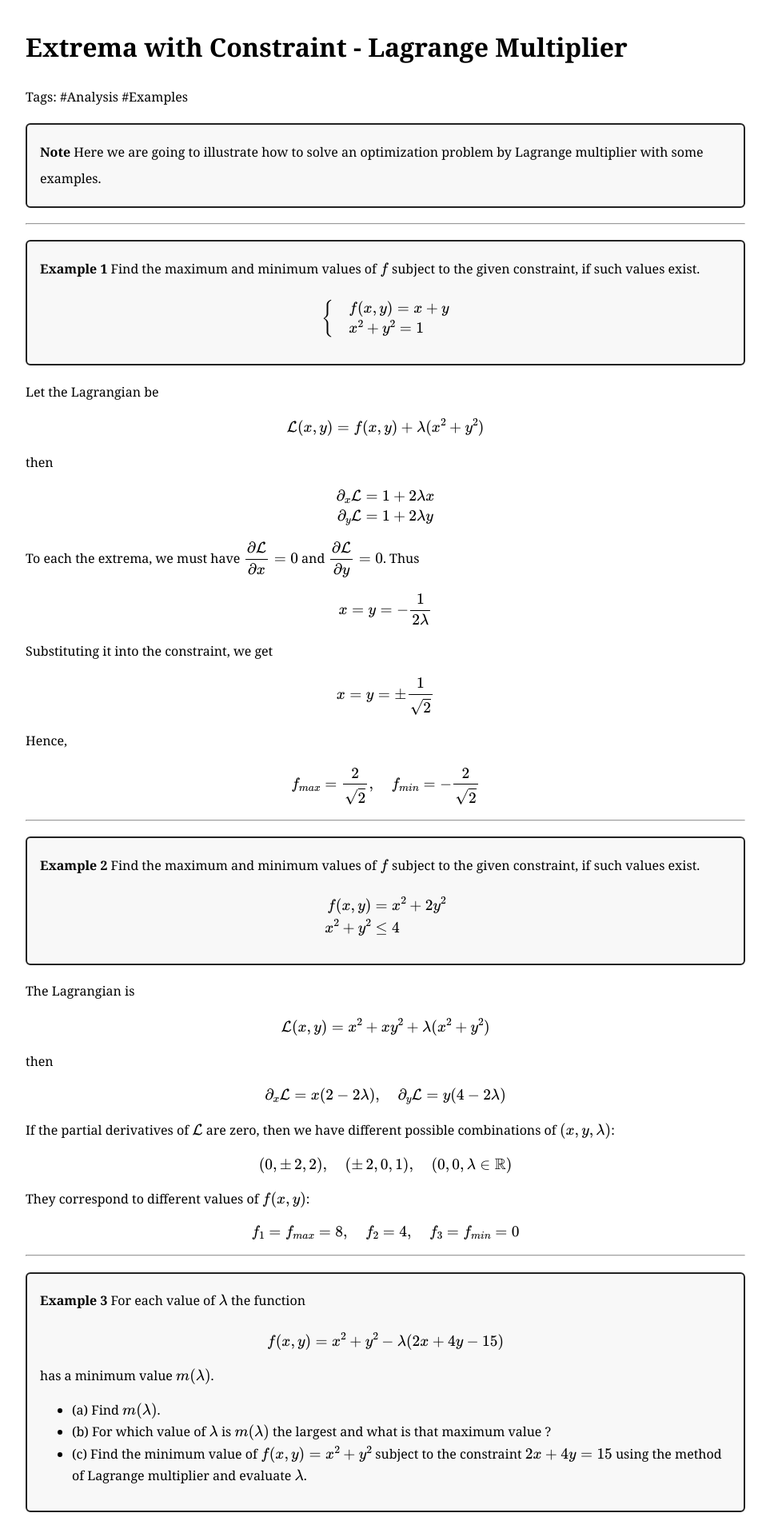
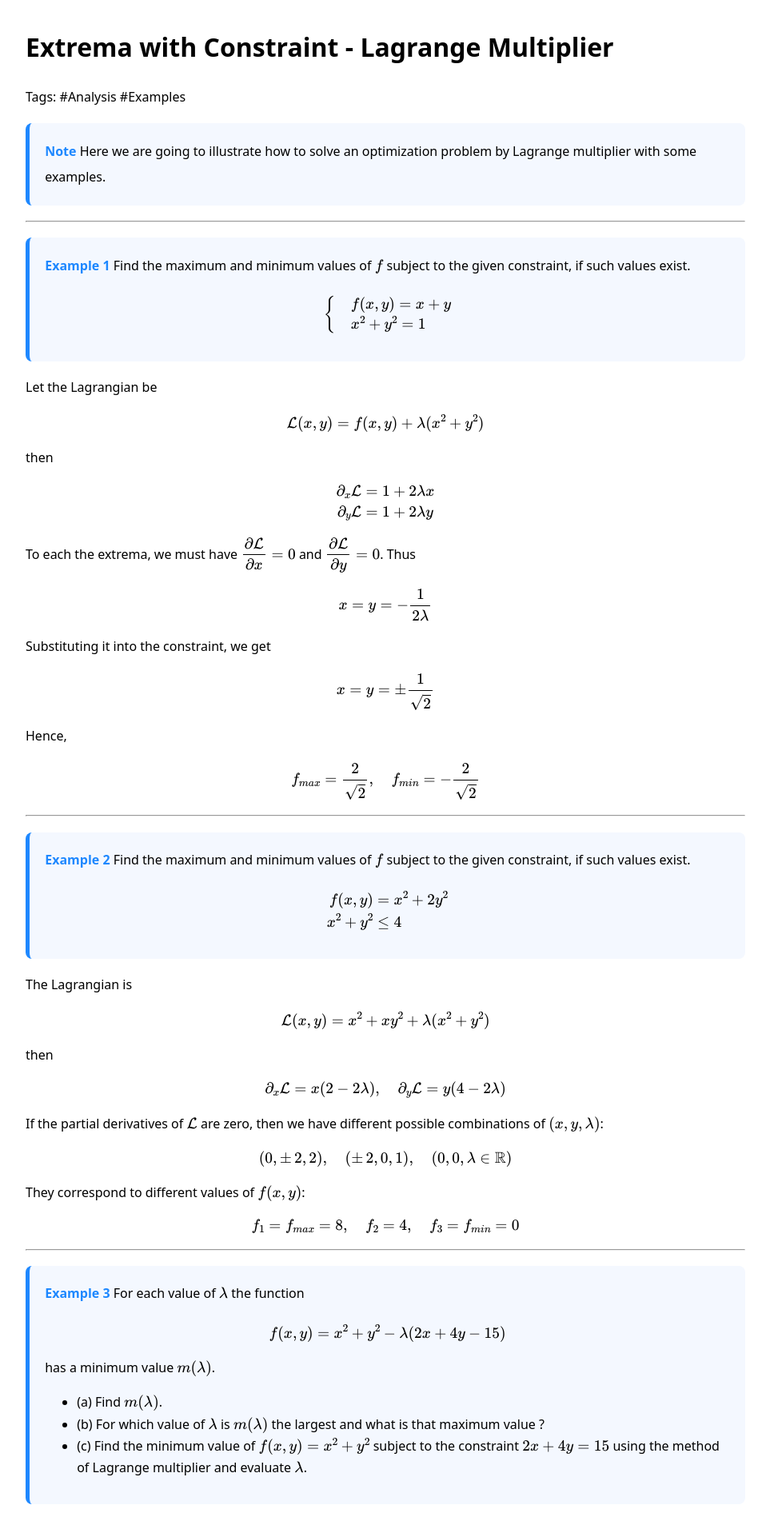
Before and after one commit to LIN-RQ/Math-Notes, a Jekyll site: the page built from lagrange-multipliers.md, in a window 1280 px wide. Shown: the top 1902 px of the page at 80% size, without its empty margins (158-1121 px from the left). Built offline with Jekyll 4.4.1, drawn with Linux system fonts in a browser that asks for light colours.

Commit message:
Update styles for blockquote and font family

```diff
--- a/assets/style.css
+++ b/assets/style.css
@@ -3,22 +3,23 @@ body {
   margin: 2rem auto;
   padding: 0 1rem;
   line-height: 1.7;
-  font-family: Georgia, "Times New Roman", serif;
+  font-family: system-ui, sans-serif;
 }
 
 blockquote {
   margin: 1.2rem 0;
-  padding: 0.9rem 1rem;
-  border: 2px solid #222;
-  border-radius: 6px;
-  background: #f8f8f8;
+  padding: 1rem 1.2rem;
+  border-left: 5px solid #1e88ff;
+  border-radius: 8px;
+  background: #f4f8ff;
 }
 
 blockquote p {
-  margin: 0.4rem 0;
+  margin: 0.35rem 0;
 }
 
 blockquote strong:first-child {
+  color: #1e88ff;
   display: inline-block;
-  margin-bottom: 0.35rem;
+  margin-bottom: 0.3rem;
 }
```
